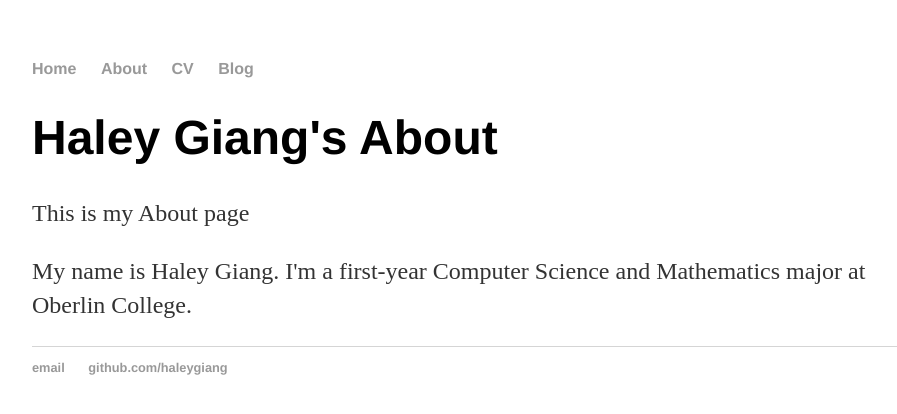
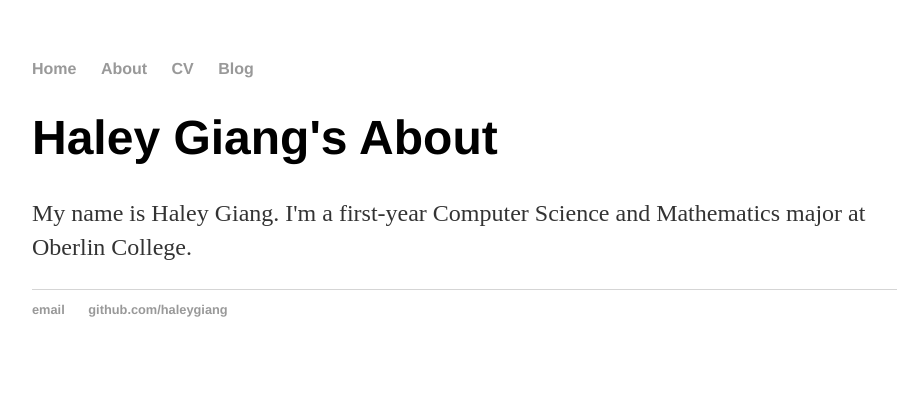
Before and after one commit to haleygiang/haleygiang.github.io, a Jekyll site: the page built from about/index.html, in a window 1280 px wide. Shown: the top 414 px of the page, without its empty margins (160-1057 px from the left). Built offline with Jekyll 4.4.1, drawn with Linux system fonts in a browser that asks for light colours.

Commit message:
Update index.html

```diff
--- a/about/index.html
+++ b/about/index.html
@@ -4,6 +4,5 @@ title: Haley Giang's About
 ---
 <div class="blurb">
 	<h1>{{ page.title }}</h1>
-	<p>This is my About page</p>
 	<p>My name is Haley Giang. I'm a first-year Computer Science and Mathematics major at Oberlin College. </p>
 </div><!-- /.blurb -->
```
